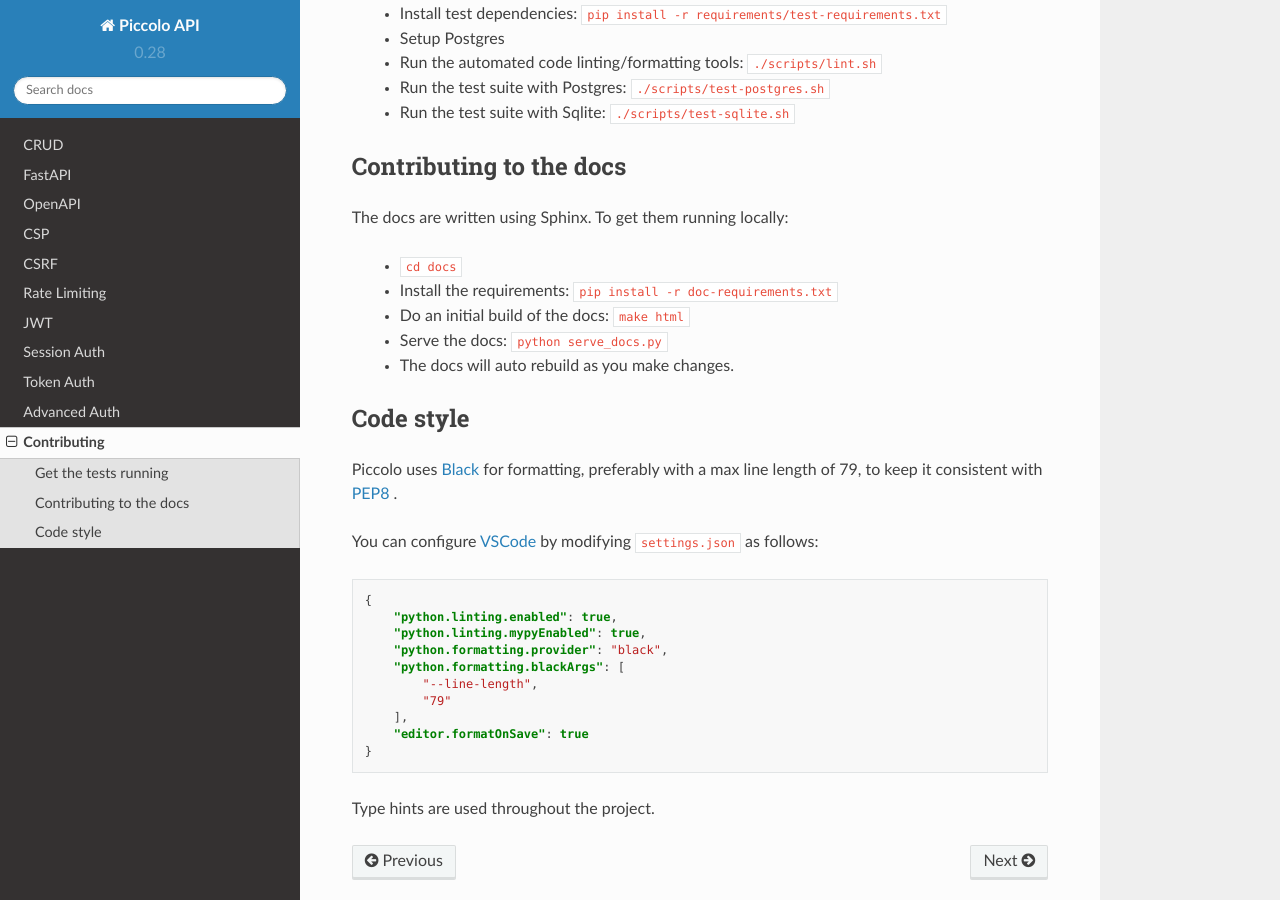
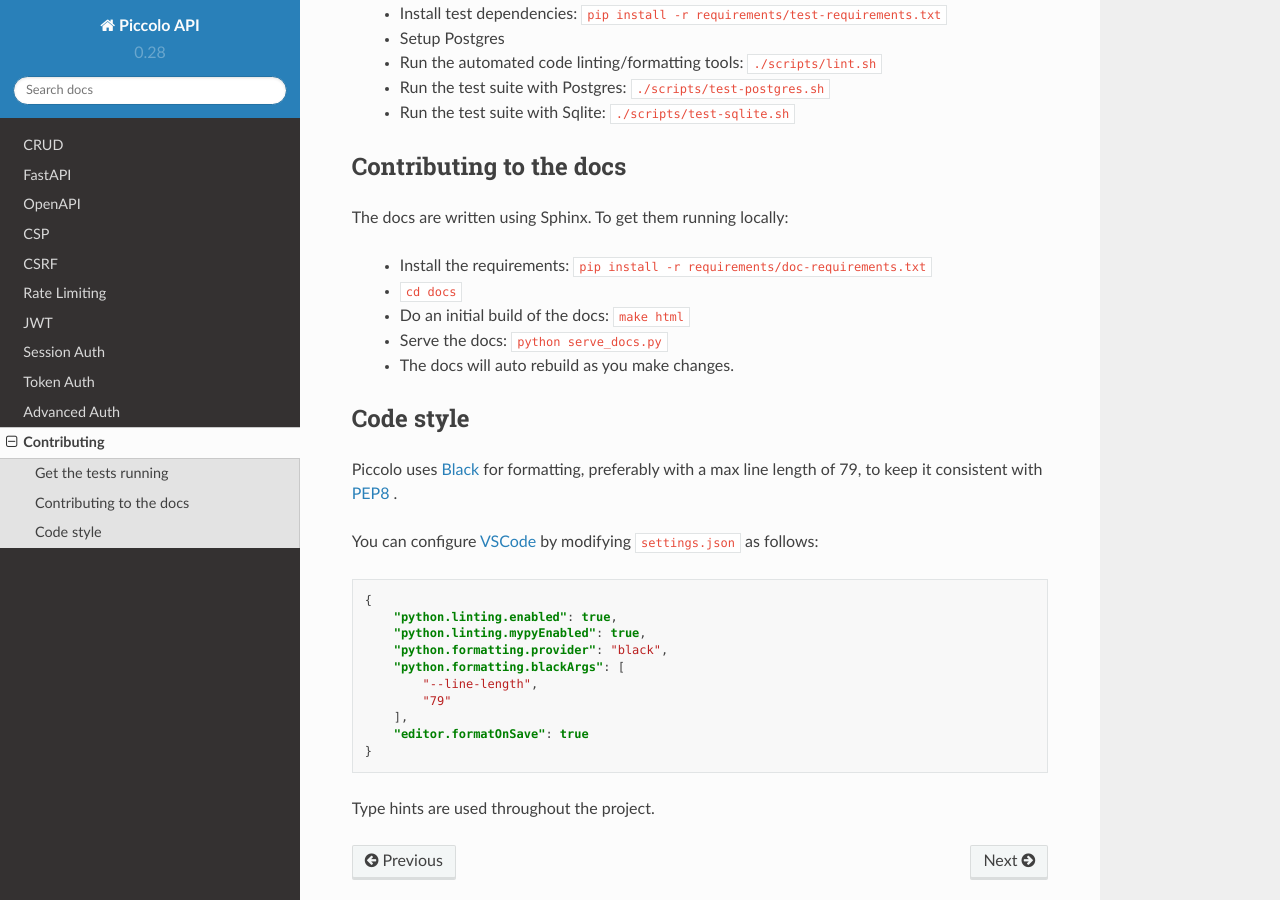
Before and after one commit to piccolo-orm/piccolo_api, a Sphinx documentation site: the page built from docs/source/contributing/index.rst, in a window 1280 px wide and 900 px high, scrolled down 409 px. Built offline with Sphinx 7.4.7 and the Read the Docs theme 2.0.0, drawn with Linux system fonts in a browser that asks for light colours.

Commit message:
update doc requirements, and move them to the requirements folder

```diff
--- a/docs/source/contributing/index.rst
+++ b/docs/source/contributing/index.rst
@@ -25,8 +25,8 @@ Contributing to the docs
 
 The docs are written using Sphinx. To get them running locally:
 
+ * Install the requirements: ``pip install -r requirements/doc-requirements.txt``
  * ``cd docs``
- * Install the requirements: ``pip install -r doc-requirements.txt``
  * Do an initial build of the docs: ``make html``
  * Serve the docs: ``python serve_docs.py``
  * The docs will auto rebuild as you make changes.
```
Also changed, not shown: 3 other files.
